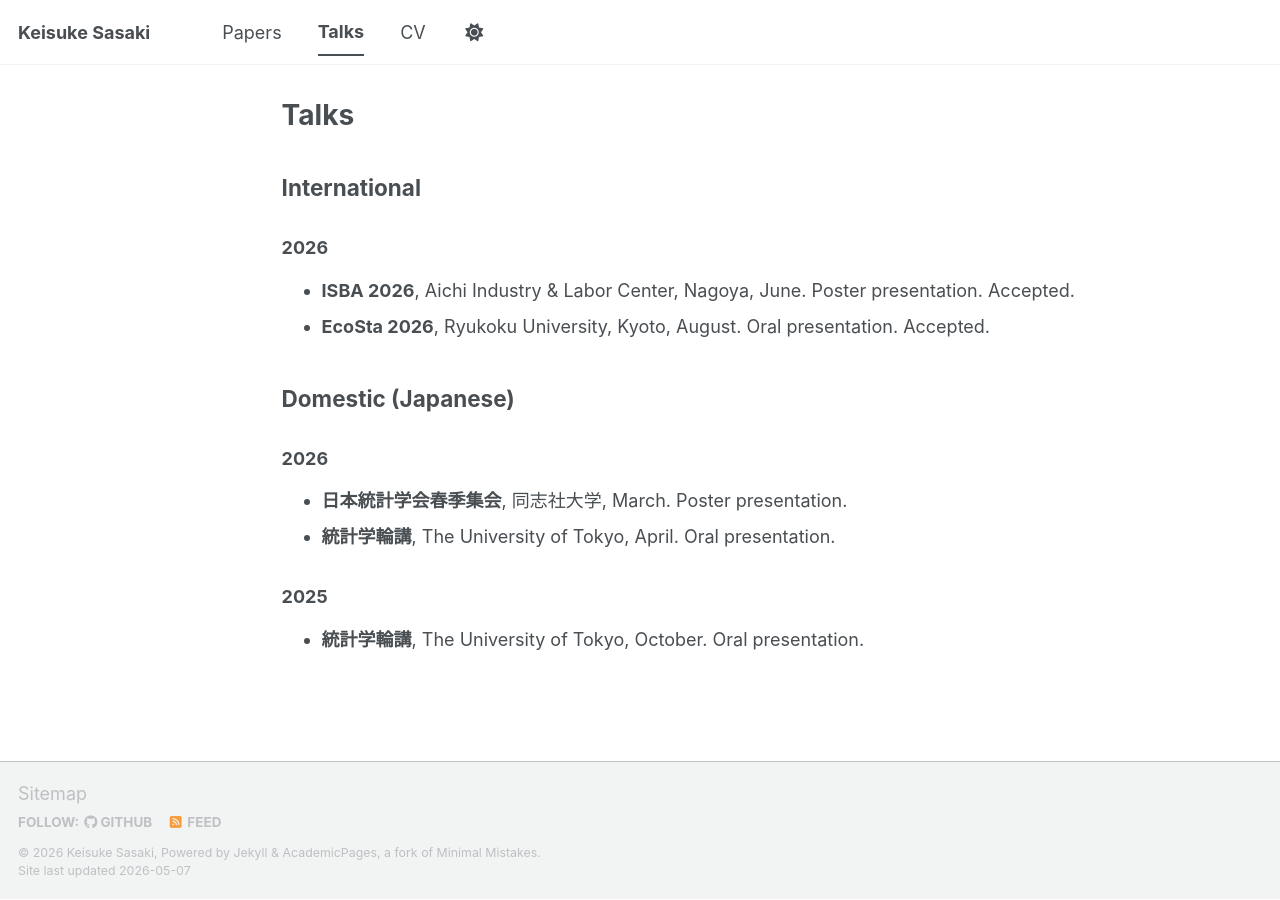
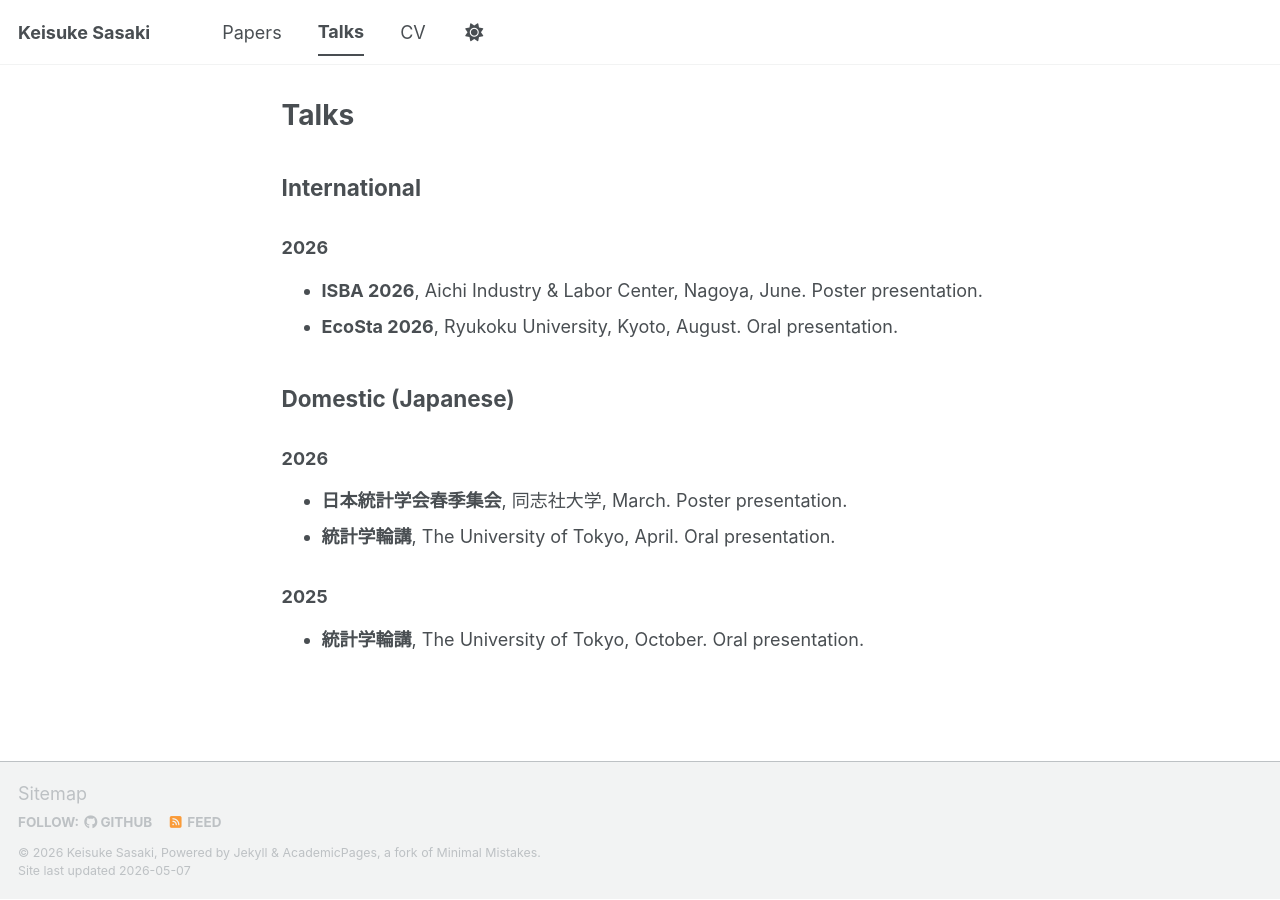
Before and after one commit to ksasaki-stats/ksasaki-stats.github.io, a Jekyll site: the page built from _pages/talks.html, in a window 1280 px wide. Built offline with Jekyll 4.4.1, drawn with Linux system fonts in a browser that asks for light colours; a script bundle is joined from its source files by our own code; library files that are not in the unit come from our copies.

Commit message:
Update talks.html

```diff
--- a/_pages/talks.html
+++ b/_pages/talks.html
@@ -10,9 +10,9 @@ author_profile: false
 <h3>2026</h3>
 
 <ul>
-  <li><strong>ISBA 2026</strong>, Aichi Industry &amp; Labor Center, Nagoya, June. Poster presentation. Accepted.</li>
+  <li><strong>ISBA 2026</strong>, Aichi Industry &amp; Labor Center, Nagoya, June. Poster presentation.</li>
 
-  <li><strong>EcoSta 2026</strong>, Ryukoku University, Kyoto, August. Oral presentation. Accepted.</li>
+  <li><strong>EcoSta 2026</strong>, Ryukoku University, Kyoto, August. Oral presentation.</li>
 </ul>
 
 <h2>Domestic (Japanese)</h2>
```
